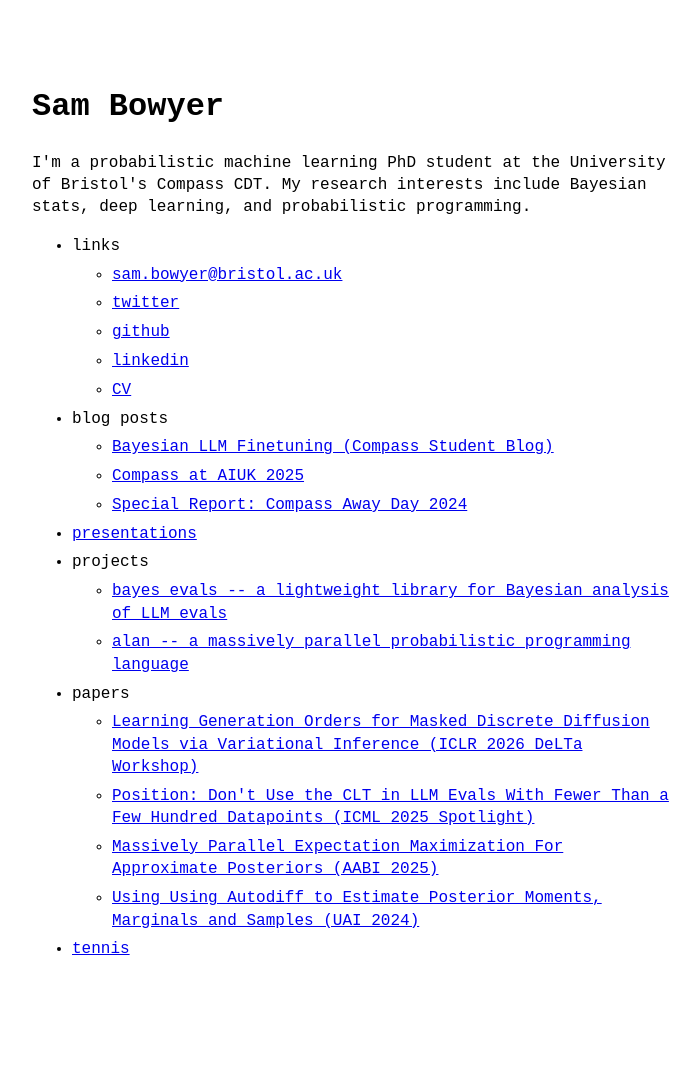
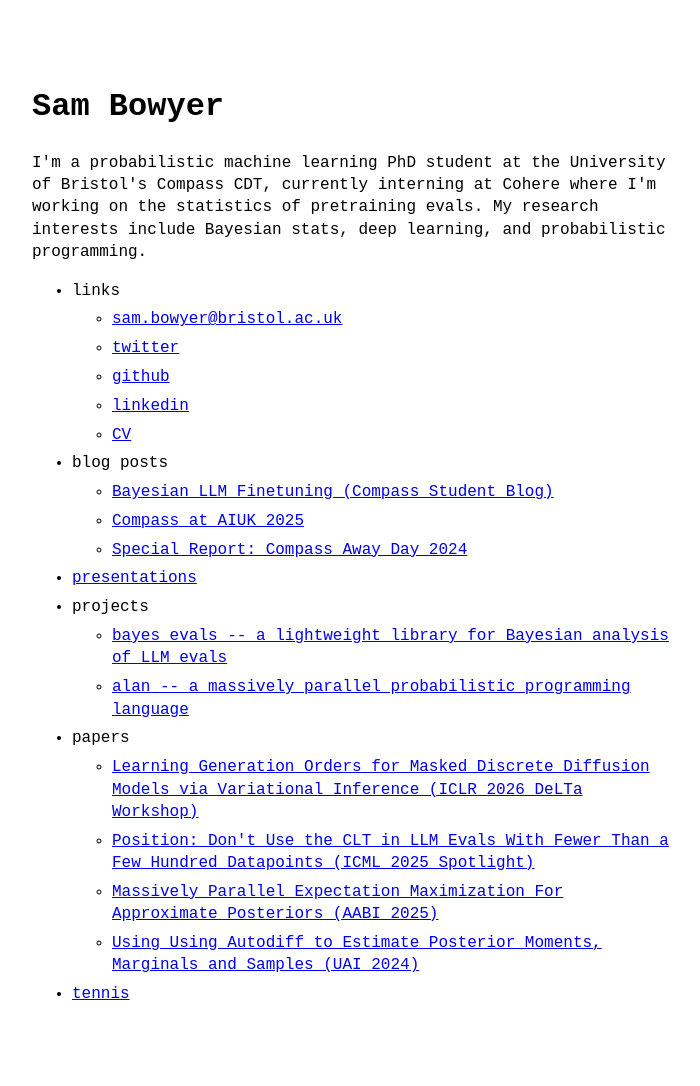
Before and after one commit to sambowyer/sambowyer.github.io, a Jekyll site: the page built from index.md, in a window 1280 px wide. Shown: the whole page, without its empty margins (288-988 px from the left). Built offline with Jekyll 4.4.1, drawn with Linux system fonts in a browser that asks for light colours; before the commit the page ends 1041 px from its top, so only the background shows below that.

Commit message:
Update description in _config.yml

```diff
--- a/_config.yml
+++ b/_config.yml
@@ -16,7 +16,7 @@
 title: Sam Bowyer
 email: sambowyer2@gmail.com
 description: >- # this means to ignore newlines until "baseurl:"
-  I'm a probabilistic machine learning PhD student at the University of Bristol's Compass CDT. My research interests include Bayesian stats, deep learning, and probabilistic programming.
+  I'm a probabilistic machine learning PhD student at the University of Bristol's Compass CDT, currently interning at Cohere where I'm working on the statistics of pretraining evals. My research interests include Bayesian stats, deep learning, and probabilistic programming.
 baseurl: / # the subpath of your site, e.g. /blog
 domain: sambowyer.com
 url: https://sambowyer.com # the base hostname & protocol for your site, e.g. http://example.com
```
